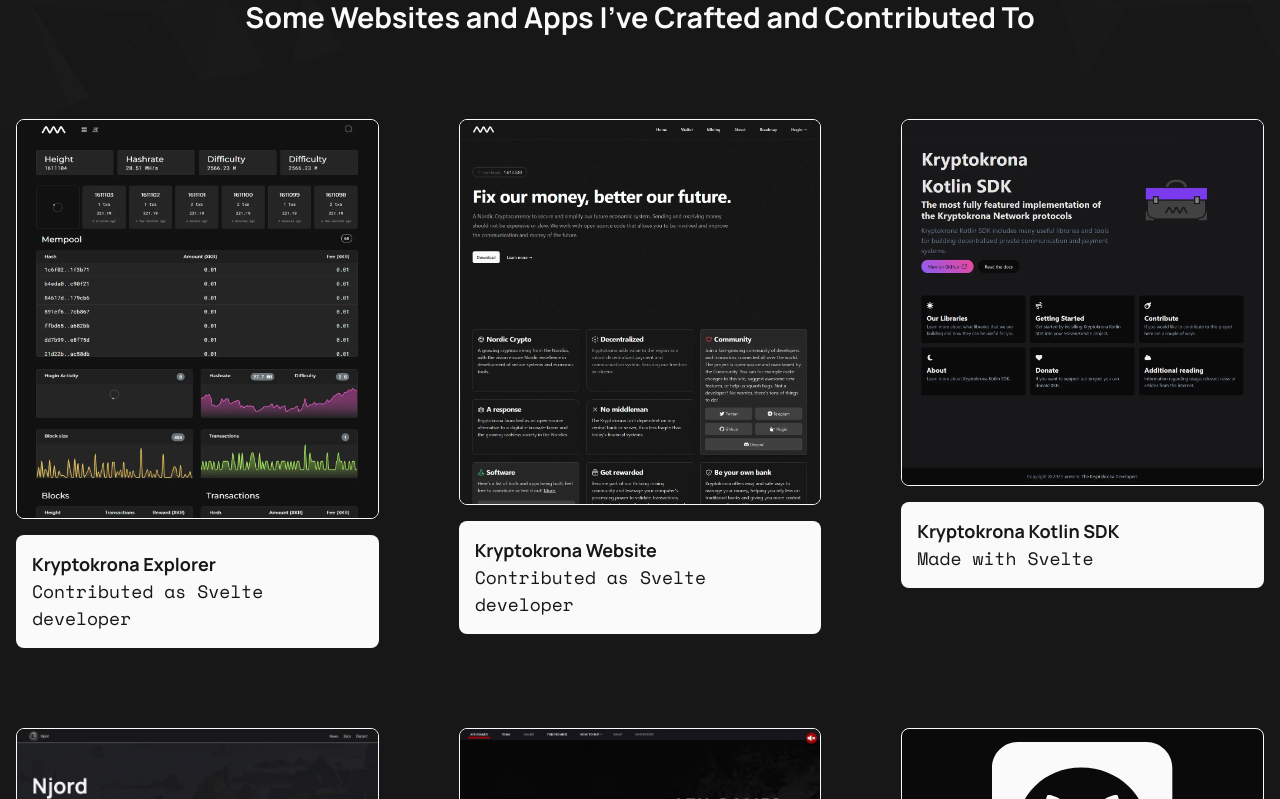
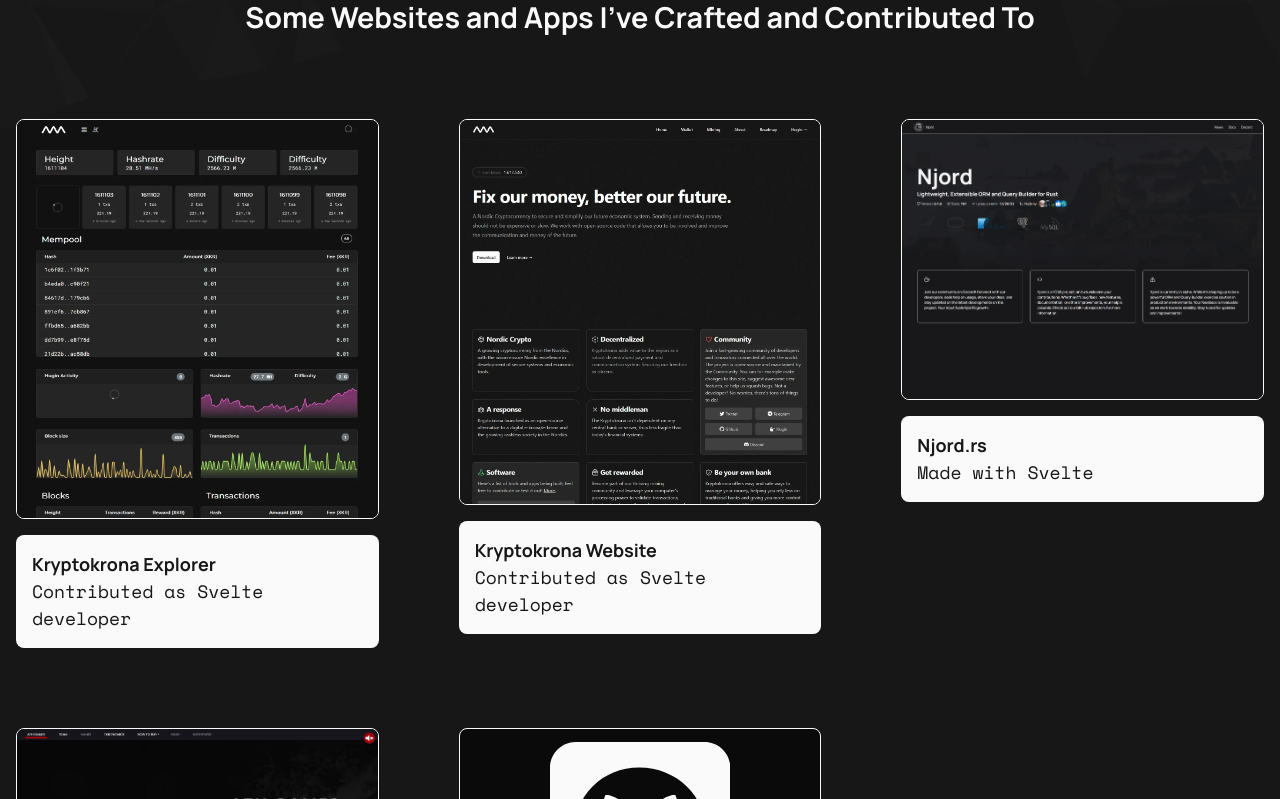
Before and after one commit to appelskrutt34/portfolio, a SvelteKit app: page / in a window 1280 px wide. Shown: the part 3941-4740 px from the top of the page. Built offline with nearby package versions, Linux system fonts and the light colour scheme.

Commit message:
removed project

```diff
--- a/src/routes/+page.svelte
+++ b/src/routes/+page.svelte
@@ -110,7 +110,6 @@
         <div class="grid grid-cols-1 md:grid-cols-2 lg:grid-cols-3 gap-20 py-20 text-left">
             <Project image="/pages/explorer.webp" title="Kryptokrona Explorer" description="Contributed as Svelte developer" source="https://www.explorer.kryptokrona.org"></Project>
             <Project image="/pages/kryptokrona.webp" title="Kryptokrona Website" description="Contributed as Svelte developer" source="https://www.kryptokrona.org"></Project>
-            <Project image="/pages/kotlin.webp" title="Kryptokrona Kotlin SDK" description="Made with Svelte" source="https://sdk.kryptokrona.org/"></Project>
             <Project image="/pages/njord.webp" title="Njord.rs" description="Made with Svelte" source="https://www.njord.rs"></Project>
             <Project image="/pages/ath.webp" title="ATH Games" description="Made with Vue" source="https://www.ath.games"></Project>
             <Project title="Yggdrasil wallet" description="Contributed as Svelte developer" source="https://github.com/kryptokrona/yggdrasil-wallet"><Github size="50%"></Github></Project>
```
